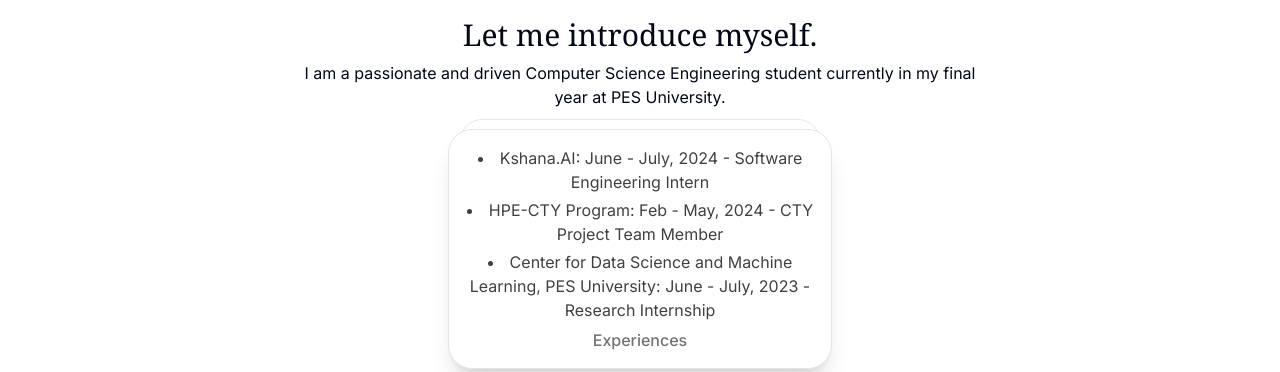
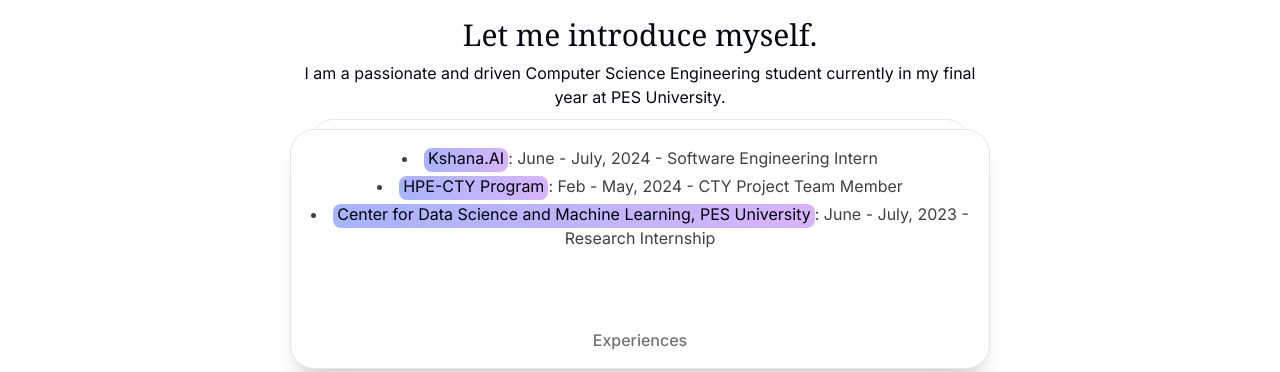
Before and after one commit to JugalKothari/Portfolio-NextJS-Framer, a Next.js app: page / in a window 1280 px wide. Shown: the part 820-1192 px from the top of the page. Built offline with nearby package versions, Linux system fonts and the light colour scheme.

Commit message:
Adds hero-highlight to experiences and changes card size

```diff
--- a/components/Profile.tsx
+++ b/components/Profile.tsx
@@ -1,6 +1,7 @@
 "use client";
 import React from "react";
 import { CardStack } from "../components/ui/card-stack";
+import { Highlight } from "./ui/hero-highlight";
 
 const profile = {
   fullname: "Jugal Kothari",
@@ -10,9 +11,21 @@ const profile = {
 };
 
 const experiences = [
-  "Kshana.AI: June - July, 2024 - Software Engineering Intern",
-  "HPE-CTY Program: Feb - May, 2024 - CTY Project Team Member",
-  "Center for Data Science and Machine Learning, PES University: June - July, 2023 - Research Internship"
+  {
+    company: "Kshana.AI",
+    duration: "June - July, 2024",
+    role: "Software Engineering Intern"
+  },
+  {
+    company: "HPE-CTY Program",
+    duration: "Feb - May, 2024",
+    role: "CTY Project Team Member"
+  },
+  {
+    company: "Center for Data Science and Machine Learning, PES University",
+    duration: "June - July, 2023",
+    role: "Research Internship"
+  }
 ];
 
 const CARDS = [
@@ -21,21 +34,21 @@ const CARDS = [
     name: "Profile",
     designation: "",
     content: (
-      <div>
-        <div className="flex mb-2">
-          <strong className="w-28 font-semibold">Fullname:</strong>
+      <div className="text-lg flex flex-col justify-center">
+        <div className="mb-2">
+          <strong className="w-28 font-semibold">Fullname: </strong>
           <span className="text-gray-500">{profile.fullname}</span>
         </div>
-        <div className="flex mb-2">
-          <strong className="w-28 font-semibold">Birth Date:</strong>
+        <div className="mb-2">
+          <strong className="w-28 font-semibold">Birth Date: </strong>
           <span className="text-gray-500">{profile.birthDate}</span>
         </div>
-        <div className="flex mb-2">
-          <strong className="w-28 font-semibold">College:</strong>
+        <div className="mb-2">
+          <strong className="w-28 font-semibold">College: </strong>
           <span className="text-gray-500">{profile.college}</span>
         </div>
-        <div className="flex mb-2">
-          <strong className="w-28 font-semibold">Email:</strong>
+        <div className="mb-2">
+          <strong className="w-28 font-semibold">Email: </strong>
           <span className="text-gray-500">{profile.email}</span>
         </div>
       </div>
@@ -48,7 +61,9 @@ const CARDS = [
     content: (
       <ul className="list-disc list-inside space-y-1">
         {experiences.map((exp, index) => (
-          <li key={index}>{exp}</li>
+          <li key={index}>
+            <Highlight className="text-black">{exp.company}</Highlight>: {exp.duration} - {exp.role}
+          </li>
         ))}
       </ul>
     ),
--- a/components/ui/card-stack.tsx
+++ b/components/ui/card-stack.tsx
@@ -40,12 +40,12 @@ export const CardStack = ({
   };
 
   return (
-    <div className="relative h-60 w-60 md:h-60 md:w-96">
+    <div className="relative h-60 w-60 md:h-60 md:w-full">
       {cards.map((card, index) => {
         return (
           <motion.div
             key={card.id}
-            className="absolute dark:bg-black bg-white h-60 w-60 md:h-60 md:w-96 rounded-3xl p-4 shadow-xl border border-neutral-200 dark:border-white/[0.1] shadow-black/[0.1] dark:shadow-white/[0.05] flex flex-col justify-between"
+            className="absolute dark:bg-black bg-white h-60 w-60 md:h-60 md:w-full rounded-3xl p-4 shadow-xl border border-neutral-200 dark:border-white/[0.1] shadow-black/[0.1] dark:shadow-white/[0.05] flex flex-col justify-between"
             style={{
               transformOrigin: "top center",
             }}
--- /dev/null
+++ b/components/ui/hero-highlight.tsx
@@ -0,0 +1,96 @@
+"use client";
+import { cn } from "@/lib/utils";
+import { useMotionValue, motion, useMotionTemplate } from "framer-motion";
+import React from "react";
+
+export const HeroHighlight = ({
+  children,
+  className,
+  containerClassName,
+}: {
+  children: React.ReactNode;
+  className?: string;
+  containerClassName?: string;
+}) => {
+  let mouseX = useMotionValue(0);
+  let mouseY = useMotionValue(0);
+
+  function handleMouseMove({
+    currentTarget,
+    clientX,
+    clientY,
+  }: React.MouseEvent<HTMLDivElement>) {
+    if (!currentTarget) return;
+    let { left, top } = currentTarget.getBoundingClientRect();
+
+    mouseX.set(clientX - left);
+    mouseY.set(clientY - top);
+  }
+  return (
+    <div
+      className={cn(
+        "relative h-[40rem] flex items-center bg-white dark:bg-black justify-center w-full group",
+        containerClassName
+      )}
+      onMouseMove={handleMouseMove}
+    >
+      <div className="absolute inset-0 bg-dot-thick-neutral-300 dark:bg-dot-thick-neutral-800  pointer-events-none" />
+      <motion.div
+        className="pointer-events-none bg-dot-thick-indigo-500 dark:bg-dot-thick-indigo-500   absolute inset-0 opacity-0 transition duration-300 group-hover:opacity-100"
+        style={{
+          WebkitMaskImage: useMotionTemplate`
+            radial-gradient(
+              200px circle at ${mouseX}px ${mouseY}px,
+              black 0%,
+              transparent 100%
+            )
+          `,
+          maskImage: useMotionTemplate`
+            radial-gradient(
+              200px circle at ${mouseX}px ${mouseY}px,
+              black 0%,
+              transparent 100%
+            )
+          `,
+        }}
+      />
+
+      <div className={cn("relative z-20", className)}>{children}</div>
+    </div>
+  );
+};
+
+export const Highlight = ({
+  children,
+  className,
+}: {
+  children: React.ReactNode;
+  className?: string;
+}) => {
+  return (
+    <motion.span
+      initial={{
+        backgroundSize: "0% 100%",
+      }}
+      animate={{
+        backgroundSize: "100% 100%",
+      }}
+      transition={{
+        duration: 2,
+        ease: "linear",
+        delay: 0.5,
+      }}
+      style={{
+        backgroundRepeat: "no-repeat",
+        backgroundPosition: "left center",
+        display: "inline",
+      }}
+      className={cn(
+        `relative inline-block pb-1   px-1 rounded-lg bg-gradient-to-r from-indigo-300 to-purple-300 dark:from-indigo-500 dark:to-purple-500`,
+        className
+      )}
+    >
+      {children}
+    </motion.span>
+  );
+};
--- a/package.json
+++ b/package.json
@@ -17,8 +17,9 @@
     "autoprefixer": "^10.4.19",
     "class-variance-authority": "^0.7.0",
     "clsx": "^2.1.1",
-    "framer-motion": "^11.3.8",
+    "framer-motion": "^11.3.9",
     "lucide-react": "^0.408.0",
+    "mini-svg-data-uri": "^1.4.4",
     "next": "14.2.5",
     "next-themes": "^0.3.0",
     "react": "^18",
--- a/tailwind.config.ts
+++ b/tailwind.config.ts
@@ -1,4 +1,9 @@
 import type { Config } from "tailwindcss"
+
+const svgToDataUri = require("mini-svg-data-uri");
+const {
+  default: flattenColorPalette,
+} = require("tailwindcss/lib/util/flattenColorPalette");
 
 const config = {
   darkMode: ["class"],
@@ -74,7 +79,33 @@ const config = {
       },
     },
   },
-  plugins: [require("tailwindcss-animate")],
+  plugins: [require("tailwindcss-animate"),
+              addVariablesForColors,
+              function ({ matchUtilities, theme }: any) {
+                matchUtilities(
+                  {
+                    "bg-dot-thick": (value: any) => ({
+                      backgroundImage: `url("${svgToDataUri(
+                        `<svg xmlns="http://www.w3.org/2000/svg" viewBox="0 0 32 32" width="16" height="16" fill="none"><circle fill="${value}" id="pattern-circle" cx="10" cy="10" r="2.5"></circle></svg>`
+                      )}")`,
+                    }),
+                  },
+                  { values: flattenColorPalette(theme("backgroundColor")), type: "color" }
+                );
+              },
+            ],
 } satisfies Config
 
+// This plugin adds each Tailwind color as a global CSS variable, e.g. var(--gray-200).
+function addVariablesForColors({ addBase, theme }: any) {
+  let allColors = flattenColorPalette(theme("colors"));
+  let newVars = Object.fromEntries(
+    Object.entries(allColors).map(([key, val]) => [`--${key}`, val])
+  );
+
+  addBase({
+    ":root": newVars,
+  });
+}
+
 export default config
```
Also changed, not shown: 1 other file (tests, documents, lock files or other folders).
